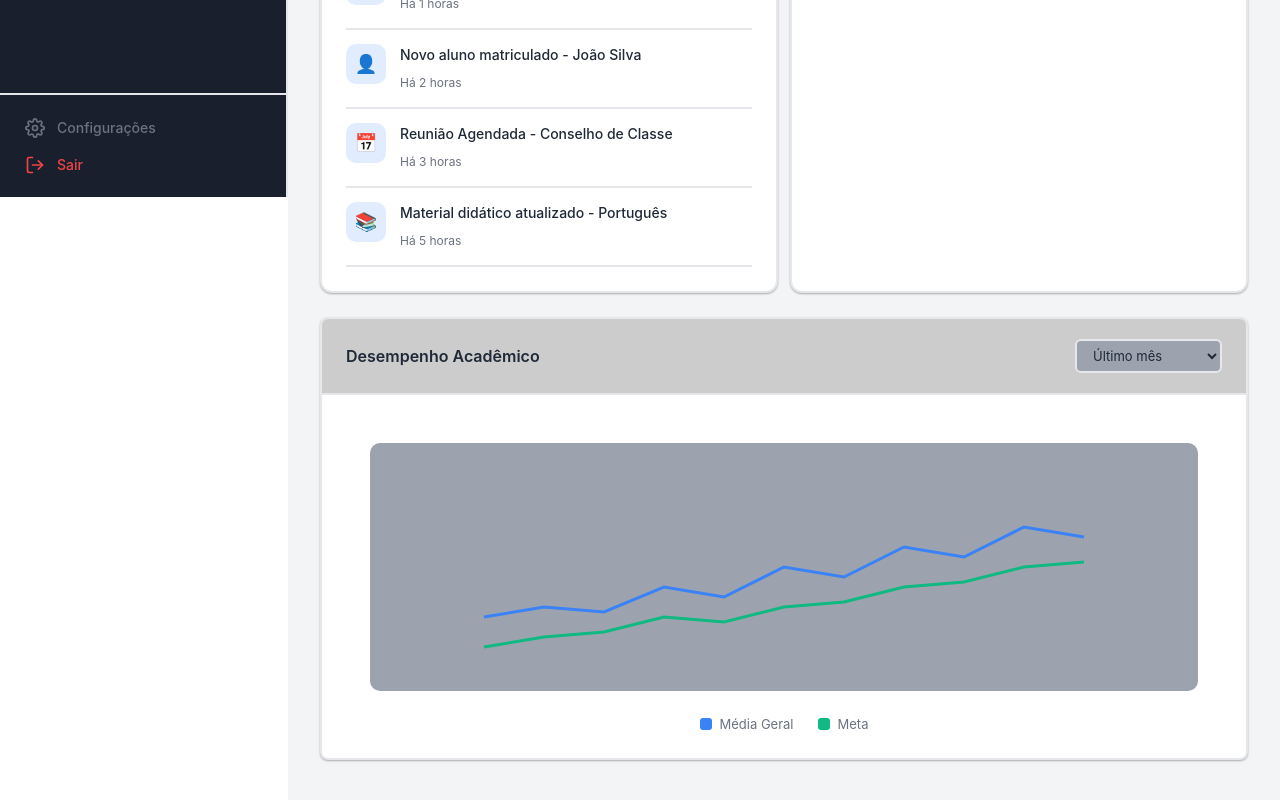
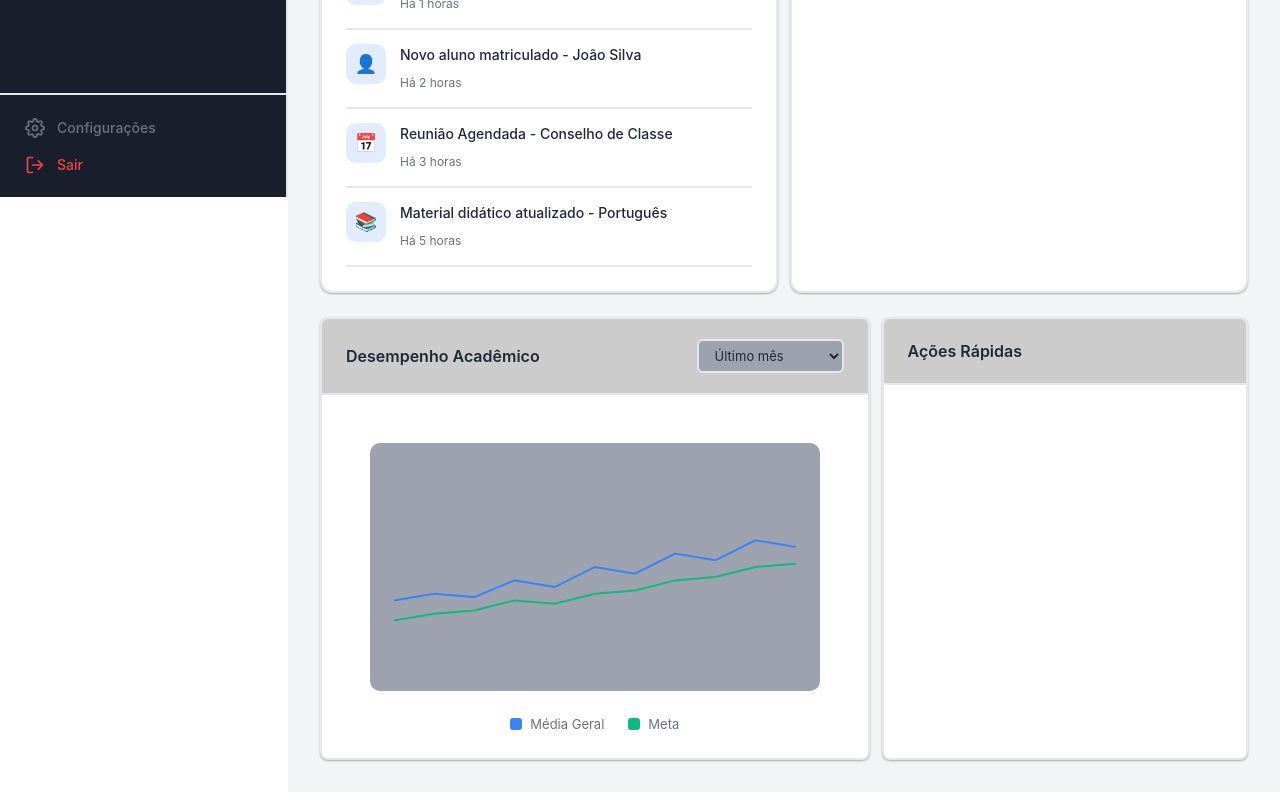
Before and after one commit to DevPeress/EduConnect-Web, a React (Vite) app: page /admin in a window 1280 px wide. Shown: the part 603-1403 px from the top of the page. Built offline with nearby package versions, Linux system fonts and the light colour scheme.

Commit message:
Exportando todos os dados para o gráfico

```diff
--- a/src/components/Administracao/GraficoAdmin/index.tsx
+++ b/src/components/Administracao/GraficoAdmin/index.tsx
@@ -1,5 +1,22 @@
 const GraficoAdmin = () => {
   return (
+    <div
+      className="bg-(--bg-card) border-2 border-(--border-color) rounded-lg overflow-hidden"
+      style={{ boxShadow: "0 1px 2px rgba(0, 0, 0, 0.3)" }}
+    >
+      <div
+        className="py-5 px-6 border-b-2 border-(--border-color) flex justify-between items-center"
+        style={{ background: "rgba(0, 0, 0, 0.2)" }}
+      >
+        <h2 className="text-[16px] font-semibold text-(--text-primary)">
+          Desempenho Acadêmico
+        </h2>
+        <select className="bg-(--bg-input) border-2 border-(--border-color) rounded-md py-1.5 px-3 text-(--text-primary) text-[13px] cursor-pointer outline-none">
+          <option>Último mês</option>
+          <option>Último trimestre</option>
+          <option>Último ano</option>
+        </select>
+      </div>
       <div className="p-6">
         <div className="m-6 p-6 bg-(--bg-input) rounded-[10px]">
           <svg width="100%" height="200" viewBox="0 0 600 200">
@@ -34,6 +51,7 @@ const GraficoAdmin = () => {
           </div>
         </div>
       </div>
+    </div>
   );
 };
 
--- a/src/paginas/Administracao/Inicio/index.tsx
+++ b/src/paginas/Administracao/Inicio/index.tsx
@@ -65,7 +65,9 @@ const InicioAdm = () => {
             <CalendarioAdmin calendario={calendario} />
           </div>
 
-          <div className="grid grid-cols[repeat(auto-fit,minmax(1.5fr,1fr))] gap-6 mb-8">
+          <div className="grid grid-cols-[1.5fr_1fr] gap-3 mb-6">
+            <GraficoAdmin />
+
             <div
               className="bg-(--bg-card) border-2 border-(--border-color) rounded-lg overflow-hidden"
               style={{ boxShadow: "0 1px 2px rgba(0, 0, 0, 0.3)" }}
@@ -75,15 +77,9 @@ const InicioAdm = () => {
                 style={{ background: "rgba(0, 0, 0, 0.2)" }}
               >
                 <h2 className="text-[16px] font-semibold text-(--text-primary)">
-                  Desempenho Acadêmico
+                  Ações Rápidas
                 </h2>
-                <select className="bg-(--bg-input) border-2 border-(--border-color) rounded-md py-1.5 px-3 text-(--text-primary) text-[13px] cursor-pointer outline-none">
-                  <option>Último mês</option>
-                  <option>Último trimestre</option>
-                  <option>Último ano</option>
-                </select>
               </div>
-              <GraficoAdmin />
             </div>
           </div>
         </div>
```
Lines whose indentation alone changed are shown as unchanged.
